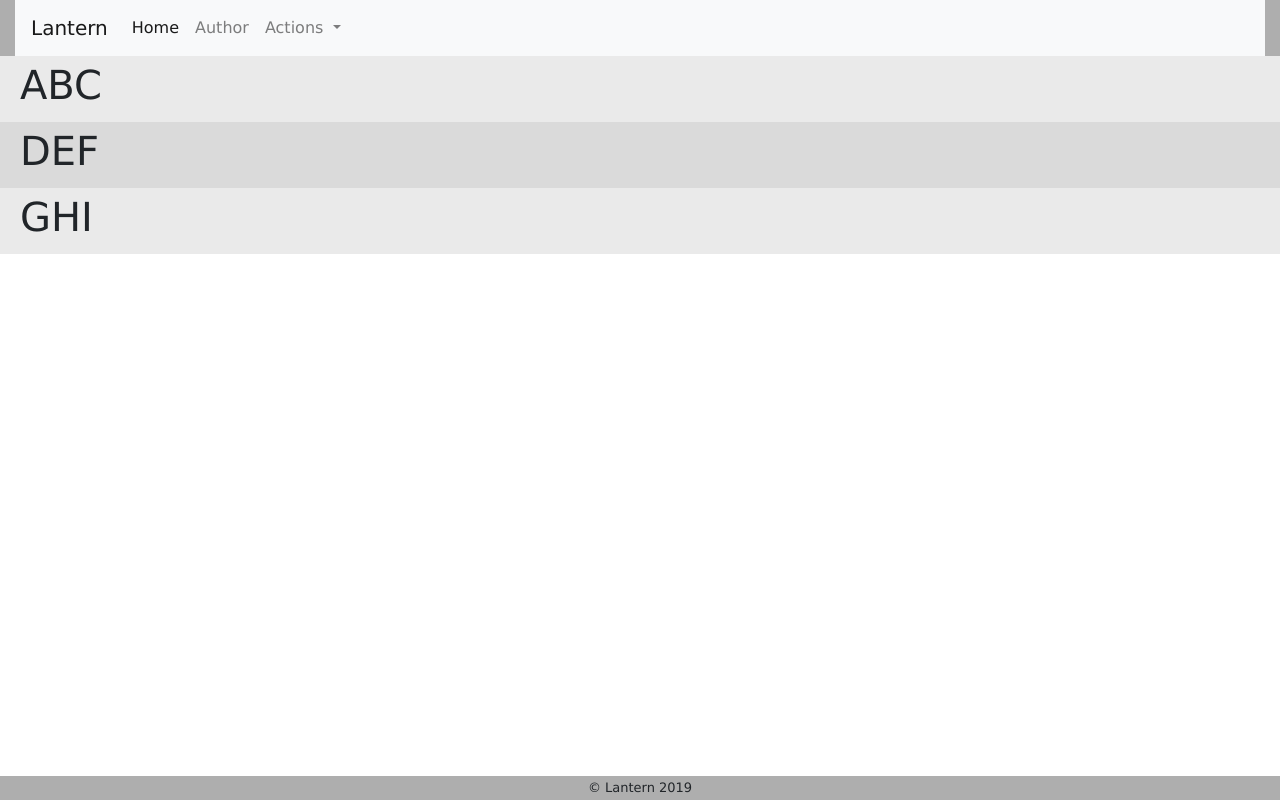
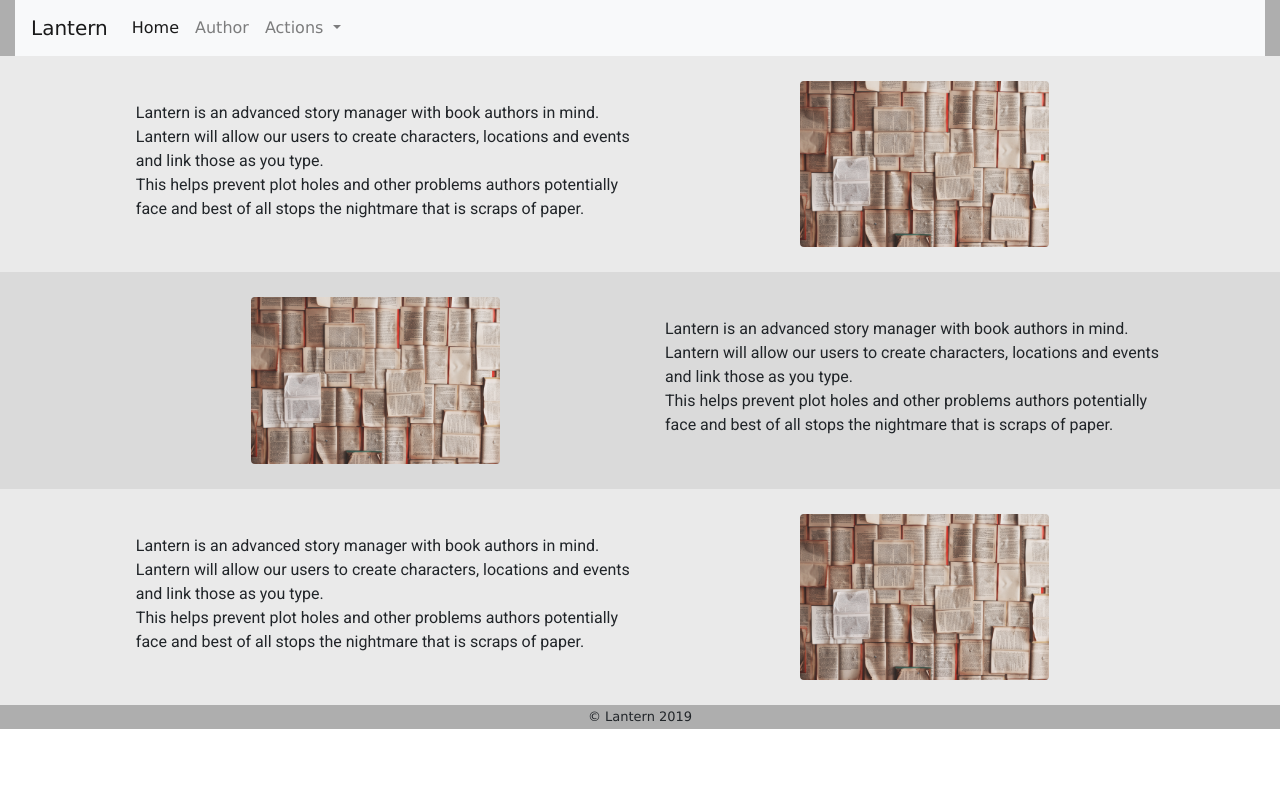
Before and after one commit to TheIrishAce/Lantern, a PHP site: page / in a window 1280 px wide. Run offline with PHP 8.4, Linux system fonts and the light colour scheme.

Commit message:
Added information about our project to index.html

```diff
--- a/css/custom/author.css
+++ b/css/custom/author.css
@@ -47,9 +47,9 @@ h1{
 }
 
 #footer {
-  	background-color: #aeaeae;
-  	position: absolute;
-  	bottom: 0;
+	background-color: #aeaeae;
+  	position: block;
+ 	bottom: 0;
   	width: 100%;
   	height: 1.5rem;            /* Footer height */
   	text-align: center;
--- a/css/custom/character.css
+++ b/css/custom/character.css
@@ -53,7 +53,7 @@ body{
 
 #footer {
   background-color: #aeaeae;
-  	position: absolute;
+    position: block;
     bottom: 0;
     width: 100%;
     height: 1.5rem;            /* Footer height */
--- a/css/custom/index.css
+++ b/css/custom/index.css
@@ -11,23 +11,58 @@ body{
 }
 
 #topRow {
+	font-family: 'Roboto', sans-serif;
 	background-color: #eaeaea;
 	padding: 5px;
 }
 
 #midRow {
+	font-family: 'Roboto', sans-serif;
 	background-color: #dadada;
 	padding: 5px;
 }
 
 #bottomRow {
+	font-family: 'Roboto', sans-serif;
 	background-color: #eaeaea;
 	padding: 5px;
 }
 
+#topRowParagraph{
+	margin-left: 10px;
+	margin-right: 10px;
+	margin-top: 40px;
+	margin-bottom: 20px;
+}
+
+#midRowParagraph{
+	margin-left: 10px;
+	margin-right: 10px;
+	margin-top: 40px;
+	margin-bottom: 20px;
+}
+
+#bottomRowParagraph{
+	margin-left: 10px;
+	margin-right: 10px;
+	margin-top: 40px;
+	margin-bottom: 20px;
+}
+
+img{
+	width: 50%;
+	height: auto;
+	display: block;
+  	margin-left: auto;
+  	margin-right: auto;
+  	width: 50%;
+  	margin-top: 20px;
+  	margin-bottom: 20px;
+}
+
 #footer {
 	background-color: #aeaeae;
-  	position: absolute;
+  	position: block;
  	bottom: 0;
   	width: 100%;
   	height: 1.5rem;            /* Footer height */
--- a/css/custom/location.css
+++ b/css/custom/location.css
@@ -63,7 +63,7 @@ body{
 
 #footer {
   background-color: #aeaeae;
-  	position: absolute;
+  position: block;
   bottom: 0;
   width: 100%;
   height: 1.5rem;            /* Footer height */
--- a/index.html
+++ b/index.html
@@ -11,6 +11,9 @@
     <!-- Custom CSS -->
     <link rel="stylesheet" type="text/css" href="css/custom/index.css">
 	<title>Lantern</title>
+
+	<!-- Google Fonts -->
+	<link href="https://fonts.googleapis.com/css?family=Roboto&display=swap" rel="stylesheet">
 </head>
 
 <body>
@@ -51,19 +54,46 @@
 		  	</div>
 		</nav>
 		<div id="topRow" class="row">
-			<div class="col-lg-12">
-				<h1>ABC</h1>
+			<div class="col-lg-1"></div>
+			<div id="topRowParagraph" class="col-lg-5">
+				<p>	Lantern is an advanced story manager with book authors in mind.
+				<br/>Lantern will allow our users to create characters, locations and events and link those as you type.
+				<br/>This helps prevent plot holes and other problems authors potentially face and best of all stops the nightmare that is scraps of paper.
+
+				</p>
 			</div>
+			<div class="col-lg-5">
+				<img src="images/books.jpg" class="img-fluid rounded" alt="Responsive image">
+			</div>
+			<div class="col-lg-1"></div>
 		</div>
 		<div id="midRow" class="row">
-			<div class="col-lg-12">
-				<h1>DEF</h1>
+			<div class="col-lg-1"></div>
+			<div class="col-lg-5">
+				<img src="images/books.jpg" class="img-fluid rounded" alt="Responsive image">
 			</div>
+			<div id="midRowParagraph" class="col-lg-5">
+				<p>	Lantern is an advanced story manager with book authors in mind.
+				<br/>Lantern will allow our users to create characters, locations and events and link those as you type.
+				<br/>This helps prevent plot holes and other problems authors potentially face and best of all stops the nightmare that is scraps of paper.
+
+				</p>
+			</div>
+			<div class="col-lg-1"></div>
 		</div>
 		<div id="bottomRow" class="row">
-			<div class="col-lg-12">
-				<h1>GHI</h1>
+			<div class="col-lg-1"></div>
+			<div id="bottomRowParagraph" class="col-lg-5">
+				<p>	Lantern is an advanced story manager with book authors in mind.
+				<br/>Lantern will allow our users to create characters, locations and events and link those as you type.
+				<br/>This helps prevent plot holes and other problems authors potentially face and best of all stops the nightmare that is scraps of paper.
+
+				</p>
 			</div>
+			<div class="col-lg-5">
+				<img src="images/books.jpg" class="img-fluid rounded" alt="Responsive image">
+			</div>
+			<div class="col-lg-1"></div>
 		</div>
 	</div>
 </body>
```
Also changed, not shown: author.html (+4 -4 lines), character.html (+5 -5 lines), location.html (+4 -4 lines), images/books.jpg (added). Lines whose indentation alone changed are shown as unchanged.
